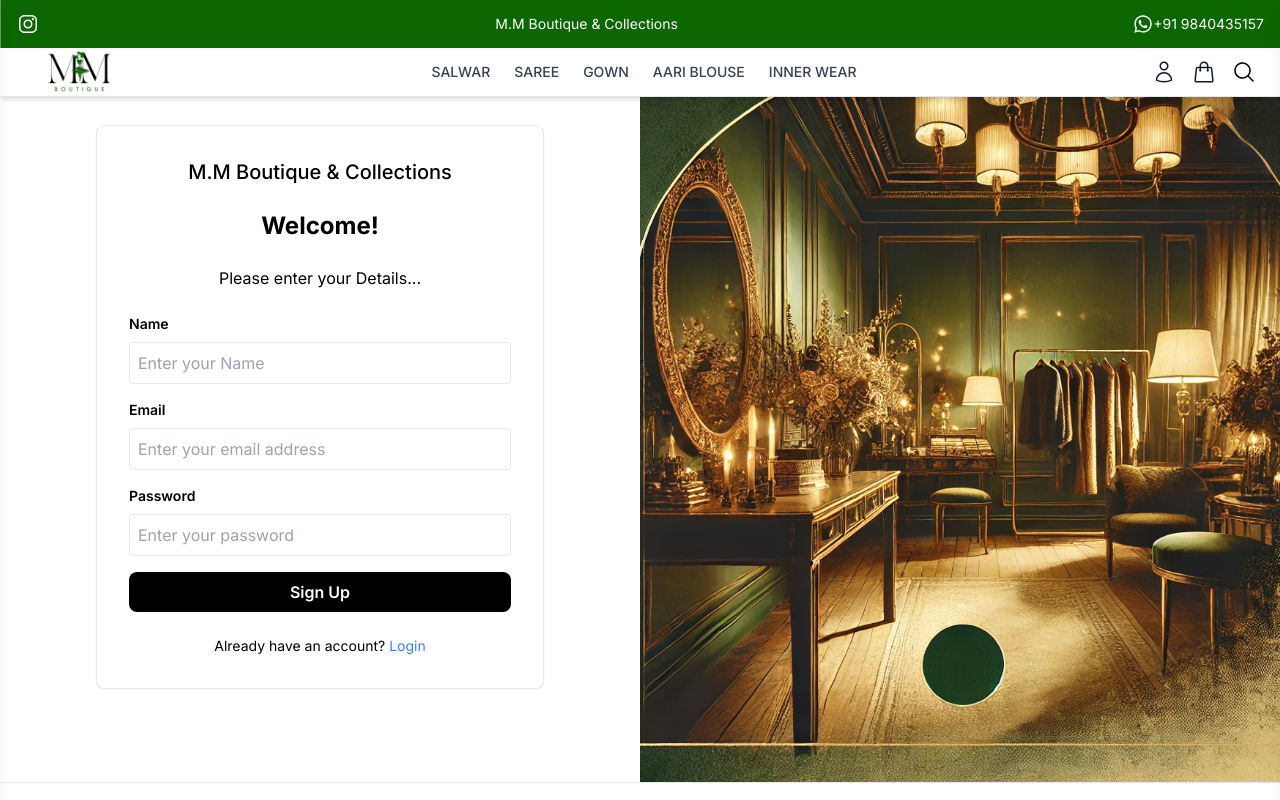
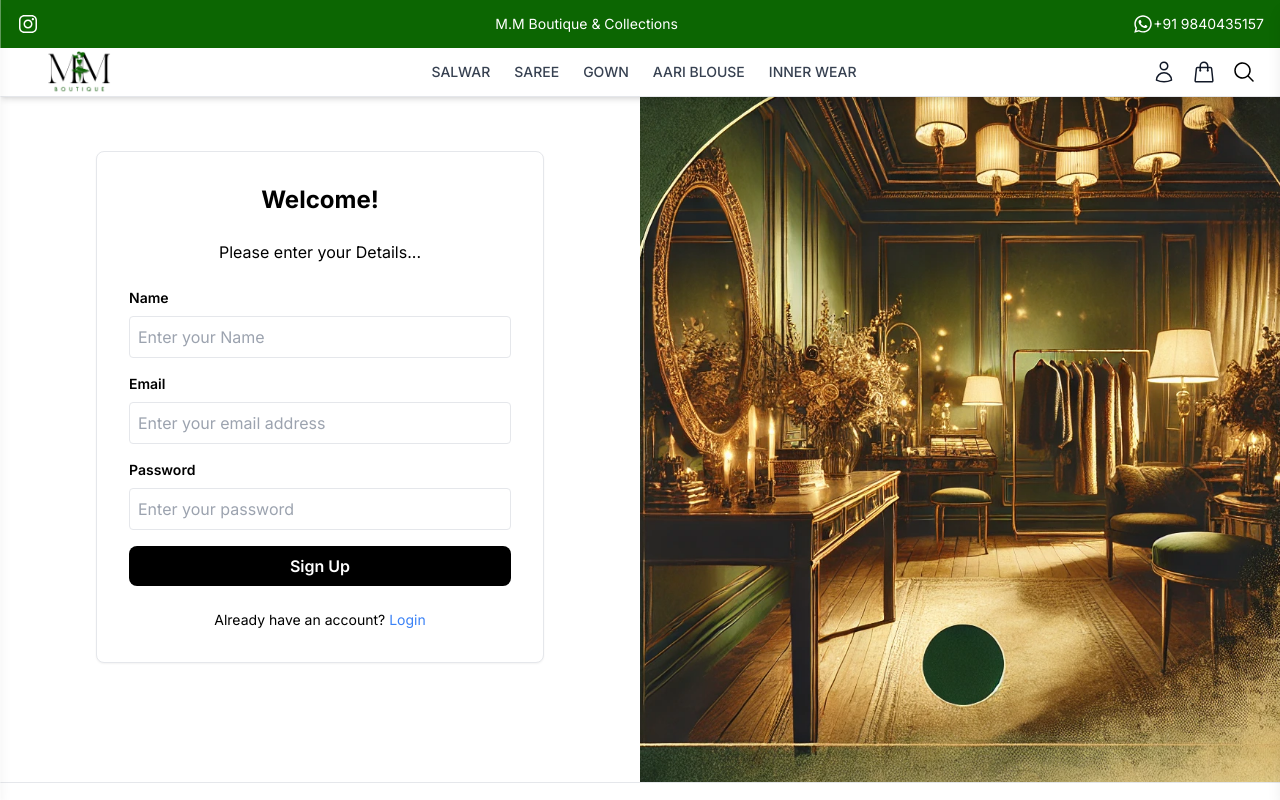
Before and after one commit to ESWARAN-JM/MM-Boutique, a React (Vite) app in the folder frontend/: page /register in a window 1280 px wide. Shown: the top 800 px of the page. Built offline with nearby package versions, Linux system fonts and the light colour scheme; no server answers.

Commit message:
initial commit

```diff
--- a/frontend/src/pages/Login.jsx
+++ b/frontend/src/pages/Login.jsx
@@ -49,7 +49,7 @@ const handleSubmit = async (e) => {
 
       <form onSubmit={handleSubmit} className="w-full max-w-md bg-white p-8 rounded-lg border shadow-sm">
         <div className="flex justify-center mb-6">
-            <h2 className="text-xl font-medium">M.M Boutique & Collections</h2>
+
         </div>
         <h2 className="text-2xl font-bold text-center mb-6">Welcome!</h2>
         <p className="text-center mb-6">
--- a/frontend/src/pages/Register.jsx
+++ b/frontend/src/pages/Register.jsx
@@ -47,9 +47,7 @@ const Register = () => {
       <form
       onSubmit={handleSubmit}
       className="w-full max-w-md bg-white p-8 rounded-lg border shadow-sm">
-        <div className="flex justify-center mb-6">
-            <h2 className="text-xl font-medium">M.M Boutique & Collections</h2>
-        </div>
+
         <h2 className="text-2xl font-bold text-center mb-6">Welcome!</h2>
         <p className="text-center mb-6">
         Please enter your Details...
```
Also changed, not shown: 1 other file (tests, documents, lock files or other folders).
